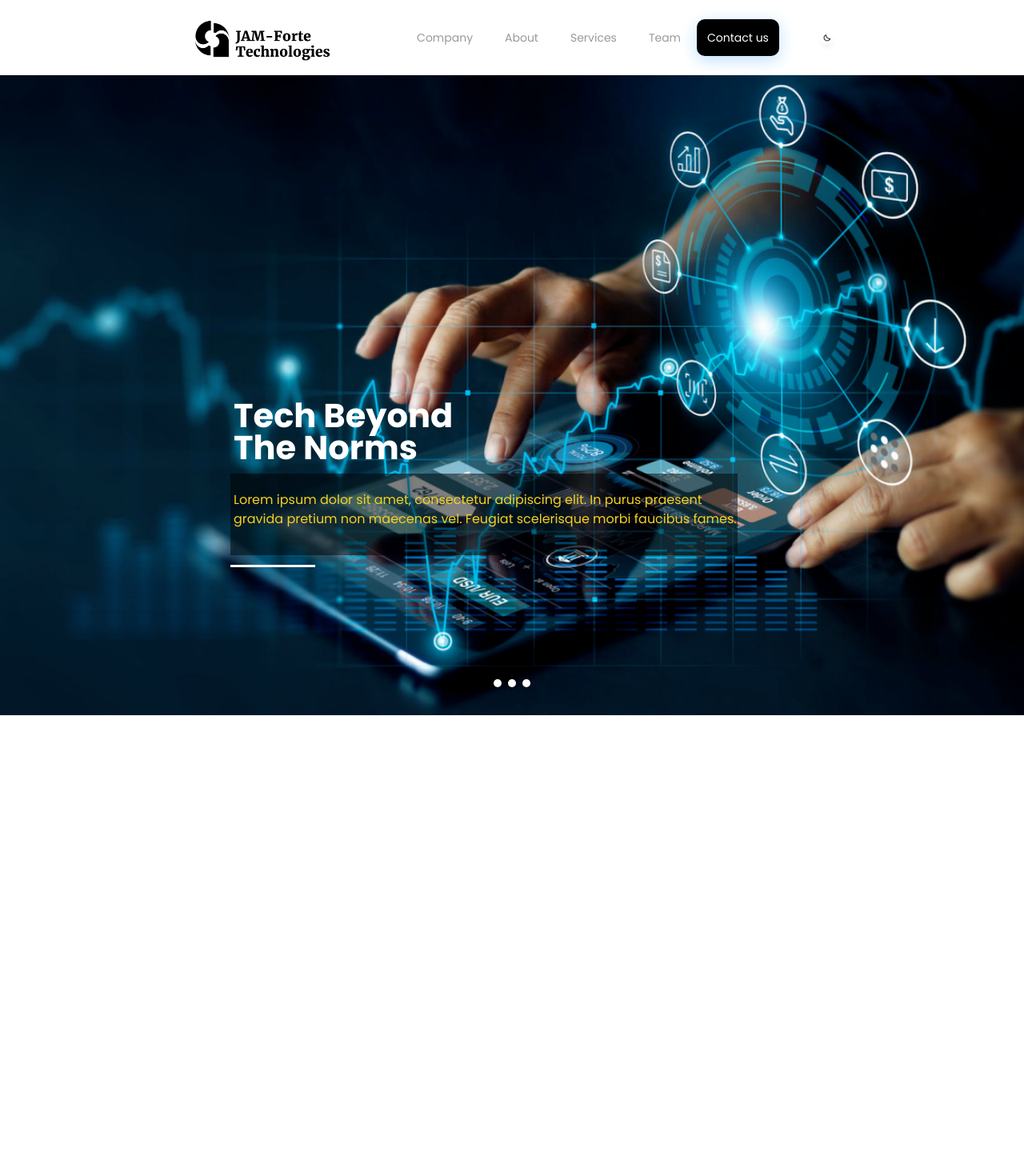
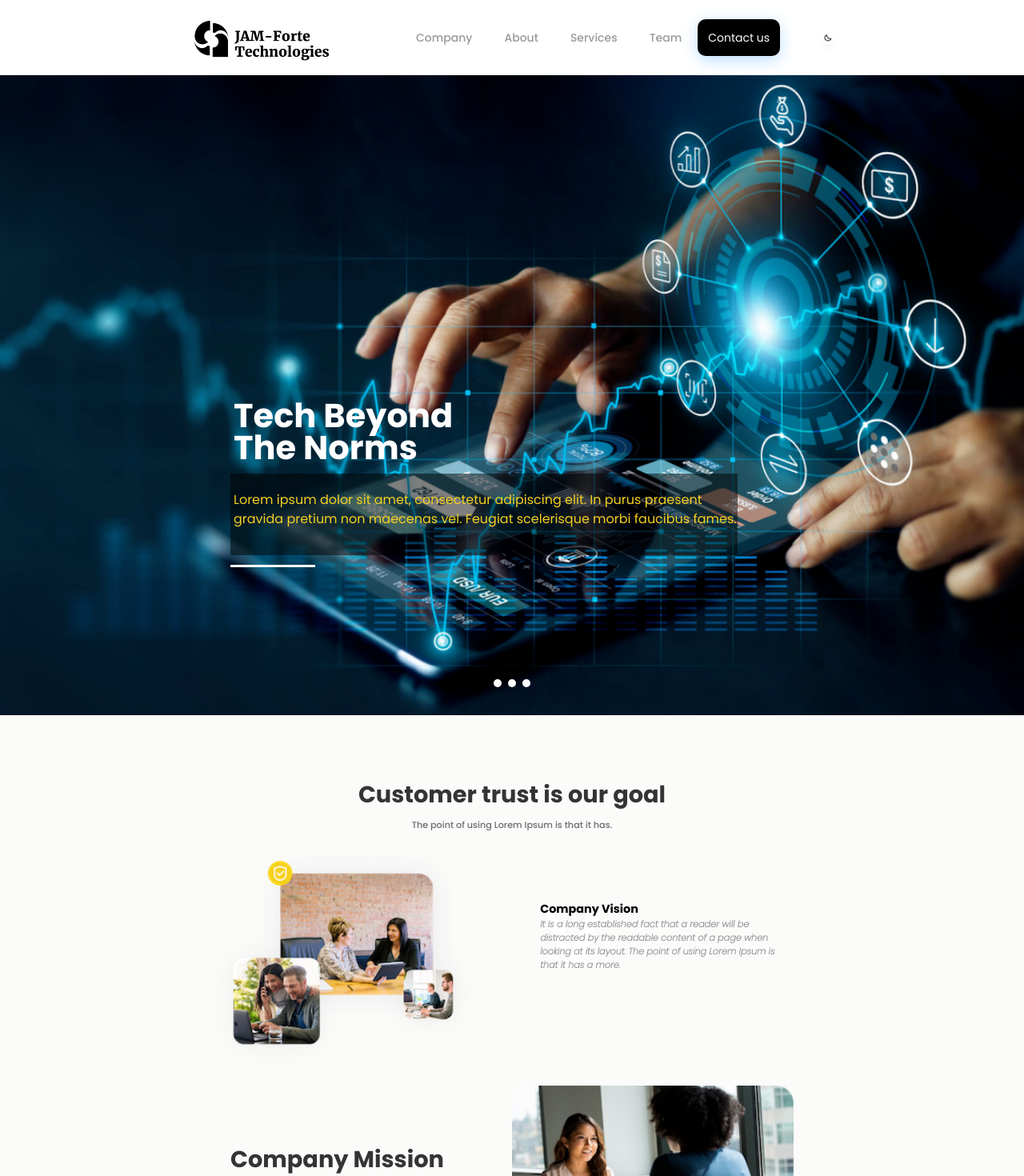
Before and after one commit to Erehmaryann/Erehmaryann.github.io, a React (Create React App) app: page / in a window 1280 px wide. Shown: the top 1470 px of the page at 80% size. Before the commit the page ends 894 px from the top, so only its background shows below. Built offline with nearby package versions, Linux system fonts and the light colour scheme.

Commit message:
company section

```diff
--- a/src/App.tsx
+++ b/src/App.tsx
@@ -8,6 +8,7 @@ import {
 
 const MainNav = lazy(() => import("./components/nav-bar/main-nav"));
 const Hero = lazy(() => import("./components/hero/hero"));
+const Company = lazy(() => import("./components/company/company"));
 const ThemeContextWrapper = lazy(() => import("./context/ThemeContextWrapper"));
 
 const App: FC = () => {
@@ -16,6 +17,7 @@ const App: FC = () => {
       <BrowserRouter>
         <MainNav />
         <Hero />
+        <Company />
         <Routes></Routes>
       </BrowserRouter>
     </ThemeContextWrapper>
--- /dev/null
+++ b/src/components/company/company.tsx
@@ -0,0 +1,70 @@
+import React from "react";
+import people from "../../assets/people.png";
+import v from "../../assets/v.png";
+import lightV from "../../assets/light-v.png";
+import ladies from "../../assets/ladies.png";
+
+function Company() {
+  return (
+    <section
+      id="company"
+      className="h-[100vh] w-screen flex justify-center items-center dark:bg-[#6C6C6C] bg-[#FBFBFA] py-[100px]"
+    >
+      <div className="pt-[76px] h-full w-full flex justify-center flex-col items-center">
+        <div>
+          <h1 className="text-[#333535] dark:text-white text-center text-[1.8rem] font-[700]">
+            Customer trust is our goal
+          </h1>
+          <p className="text-[#6C6C6C] dark:text-white text-center pt-2 text-[0.7rem] font-[500]">
+            The point of using Lorem Ipsum is that it has.
+          </p>
+        </div>
+        <div className="flex h-[60%] justify-between items-center sm:flex-col-reverse md:flex-row w-[55%] md:mt-[0px] sm:mt-[80px]">
+          <div className="md:w-[50%] sm:w-[100%] items-start sm:mt-12 md:h-auto sm:h-[70%]">
+            <img
+              src={people}
+              alt="people"
+              className="w-full md:h-auto sm:h-full m-[-35px]"
+            />
+          </div>
+          <div className="relative flex justify-center flex-col h-[30%] md:w-[45%] sm:w-[100%]">
+            <img
+              className="absolute z-0 h-full dark:hidden"
+              src={lightV}
+              alt="vision bg"
+            />
+            <img
+              className="hidden absolute dark:block z-0 h-full"
+              src={v}
+              alt="vision bg"
+            />
+            <h4 className="z-10 dark:text-[#F6D021] text-[0.9rem] font-[700] my-[-8px]">
+              Company Vision
+            </h4>
+            <p className="z-10 text-[0.7rem] font-[600] text-[#909090] dark:text-[#fff] italic pt-[8px]">
+              It is a long established fact that a reader will be distracted by
+              the readable content of a page when looking at its layout. The
+              point of using Lorem Ipsum is that it has a more.
+            </p>
+          </div>
+        </div>
+        <div className="w-[55%] flex justify-between items-center pb-[100px] h-auto">
+          <div className="relative flex justify-center flex-col h-[40%] md:w-[45%] sm:w-[100%]">
+            <h3 className="text-[1.8rem] font-[700] text-[#333535] dark:text-[#fff]">
+              Company Mission
+            </h3>
+          </div>
+          <div className="md:w-[50%] sm:w-[100%] items-start sm:mt-12 md:h-auto sm:h-[60%]">
+            <img
+              src={ladies}
+              alt="ladies"
+              className="w-full md:h-auto sm:h-full"
+            />
+          </div>
+        </div>
+      </div>
+    </section>
+  );
+}
+
+export default Company;
--- a/src/components/hero/data.ts
+++ b/src/components/hero/data.ts
@@ -1,5 +1,6 @@
 import bg1 from "../../assets/bg-1.png";
 import bg2 from "../../assets/bg-2.png";
+import bg3 from "../../assets/bg-3.png";
 
 export const sliderData = [
   {
@@ -15,8 +16,8 @@ export const sliderData = [
       "Lorem ipsum dolor sit amet, consectetur adipiscing elit. In purus praesent gravida pretium non maecenas vel. Feugiat scelerisque morbi faucibus fames.",
   },
   {
-    src: bg1,
-    leadText: "The New Metaverse",
+    src: bg3,
+    leadText: "Ideas Beyond The Norms",
     paragraph:
       "Lorem ipsum dolor sit amet, consectetur adipiscing elit. In purus praesent gravida pretium non maecenas vel. Feugiat scelerisque morbi faucibus fames.",
   },
--- a/src/components/nav-bar/main-nav.tsx
+++ b/src/components/nav-bar/main-nav.tsx
@@ -1,117 +1,89 @@
 import React, { lazy } from "react";
-import { NavLink, Link } from "react-router-dom";
+
+const Span = () => (
+  <span
+    className="absolute w-[7px] h-[7px] bottom-[-12px] left-[50%] rounded-[50%] bg-[#f6d021] dark:bg-black"
+    aria-hidden="true"
+  ></span>
+);
 
 const ThemeSwitch = lazy(() => import("../theme-switch/ThemeSwitch"));
 const Button = lazy(() => import("../common/button/button"));
 
 function MainNav() {
+  const [isActive, setIsActive] = React.useState("");
+
   return (
     <div className="hidden md:flex dark:bg-[#6C6C6C] bg-white justify-center items-center sticky top-0 left-0 w-full z-20">
       <header className="flex justify-between items-center my-[-20px]">
         <div className="">
-          <Link to="#hero">
+          <a href="/">
             <img
               className="hidden dark:block mr-[70px]"
               src="/logo-dark.png"
               width={200}
               alt="Jam-forte Home"
             />
-          </Link>
-          <Link to="#hero">
+          </a>
+          <a href="/">
             <img
               className="block dark:hidden mr-[70px]"
               src="/logo-light.png"
               width={200}
               alt="Jam-forte Home"
             />
-          </Link>
+          </a>
         </div>
         <nav className="flex justify-center items-center">
           <div className="relative">
-            <NavLink
-              to="#"
-              className={({ isActive }) =>
-                [
-                  "text-[#999999] dark:text-white px-[20px] relative text-sm dark:hover:text-[#000] hover:text-[#f6d021]",
-                  isActive
-                    ? "active:text-[#F6D021] dark:active:text-[#000]"
-                    : undefined,
-                ]
-                  .filter(Boolean)
-                  .join(" ")
-              }
+            <a
+              href="#company"
+              onClick={() => setIsActive("Company")}
+              className={`${
+                isActive === "Company" && "text-[#F6D021] dark:text-[#000]"
+              } text-[#999999] font-[500] dark:text-white px-[20px] relative text-sm dark:hover:text-[#000] hover:text-[#f6d021]`}
             >
               Company
-            </NavLink>
-            <span
-              className="active:absolute w-[7px] h-[7px] bottom-[-12px] left-[50%] rounded-[50%] bg-[#f6d021]"
-              aria-hidden="true"
-            ></span>
+            </a>
+            {isActive === "Company" && <Span />}
           </div>
           <div className="relative">
-            <NavLink
-              to="#"
-              className={({ isActive }) =>
-                [
-                  "text-[#999999] dark:text-white px-[20px] relative text-sm dark:hover:text-[#000] hover:text-[#f6d021]",
-                  isActive
-                    ? "active:text-[#F6D021] dark:active:text-[#000]"
-                    : undefined,
-                ]
-                  .filter(Boolean)
-                  .join(" ")
-              }
+            <a
+              href="/"
+              onClick={() => setIsActive("About")}
+              className={`${
+                isActive === "About" && "text-[#F6D021] dark:text-[#000]"
+              } text-[#999999] font-[500] dark:text-white px-[20px] relative text-sm dark:hover:text-[#000] hover:text-[#f6d021]`}
             >
               About
-            </NavLink>
-            <span
-              className="active:absolute w-[7px] h-[7px] bottom-[-12px] left-[50%] rounded-[50%] bg-[#f6d021] dark:bg-black"
-              aria-hidden="true"
-            ></span>
+            </a>
+            {isActive === "About" && <Span />}
           </div>
           <div className="relative">
-            <NavLink
-              to="#"
-              className={({ isActive }) =>
-                [
-                  "text-[#999999] dark:text-white px-[20px] relative text-sm dark:hover:text-[#000] hover:text-[#f6d021]",
-                  isActive
-                    ? "active:text-[#F6D021] dark:active:text-[#000]"
-                    : undefined,
-                ]
-                  .filter(Boolean)
-                  .join(" ")
-              }
+            <a
+              href="/"
+              onClick={() => setIsActive("Services")}
+              className={`${
+                isActive === "Services" && "text-[#F6D021] dark:text-[#000]"
+              } text-[#999999] font-[500] dark:text-white px-[20px] relative text-sm dark:hover:text-[#000] hover:text-[#f6d021]`}
             >
               Services
-            </NavLink>
-            <span
-              className="active:absolute w-[7px] h-[7px] bottom-[-12px] left-[50%] rounded-[50%] bg-[#f6d021] dark:bg-black"
-              aria-hidden="true"
-            ></span>
+            </a>
+            {isActive === "Services" && <Span />}
           </div>
           <div className="relative">
-            <NavLink
-              to="#"
-              className={({ isActive }) =>
-                [
-                  "text-[#999999] dark:text-white px-[20px] relative text-sm dark:hover:text-[#000] hover:text-[#f6d021]",
-                  isActive
-                    ? "active:text-[#F6D021] dark:active:text-[#000]"
-                    : undefined,
-                ]
-                  .filter(Boolean)
-                  .join(" ")
-              }
+            <a
+              href="/"
+              onClick={() => setIsActive("Team")}
+              className={`${
+                isActive === "Team" && "text-[#F6D021] dark:text-[#000]"
+              } text-[#999999] font-[500] dark:text-white px-[20px] relative text-sm dark:hover:text-[#000] hover:text-[#f6d021]`}
             >
               Team
-            </NavLink>
-            <span
-              className="active:absolute w-[7px] h-[7px] bottom-[-12px] left-[50%] rounded-[50%] bg-[#f6d021] dark:bg-black"
-              aria-hidden="true"
-            ></span>
+            </a>
+            {isActive === "Team" && <Span />}
           </div>
-          <Link to="">
+          <a href="/">
             <Button
               type="button"
               className="dark:bg-[#fff]
@@ -121,7 +93,7 @@ function MainNav() {
             >
               Contact us
             </Button>
-          </Link>
+          </a>
         </nav>
         <div className="flex items-center justify-center">
           <ThemeSwitch />
```
Also changed, not shown: src/assets/bg-3.png (added), src/assets/light-v.png (added).
